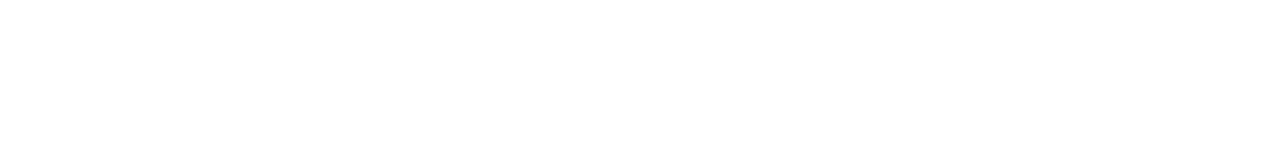
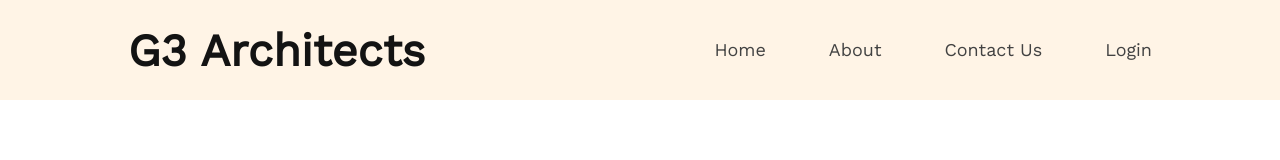
Before and after one commit to sagor729/g3-architect, a plain HTML site: page index.html in a window 1280 px wide. Drawn offline with nearby package versions, Linux system fonts and the light colour scheme.

Commit message:
second Commit

```diff
--- a/css/style.css
+++ b/css/style.css
@@ -0,0 +1,56 @@
+/* utilites  */
+@import url('https://fonts.googleapis.com/css2?family=Work+Sans&display=swap');
+
+* {
+    margin: 0;
+    padding: 0;
+}
+
+body {
+    font-family: 'Work Sans', sans-serif;
+}
+
+/* Header start  */
+header {
+    width: 100%;
+    background: rgba(255, 144, 14, 0.1);
+}
+
+nav {
+    width: 80%;
+    margin: auto;
+    height: 100px;
+    display: flex;
+    justify-content: space-between;
+    align-items: center;
+}
+
+.logo h1 {
+    font-weight: 700;
+    font-size: 45px;
+    line-height: 53px;
+    color: #131313;
+}
+
+nav ul {
+    display: flex;
+    align-items: center;
+}
+
+nav ul li {
+    list-style: none;
+}
+
+nav ul li a {
+    text-decoration: none;
+    font-size: 18px;
+    line-height: 26px;
+    color: #424242;
+    margin-left: 63px;
+}
+
+nav ul li a:hover {
+    text-decoration: underline;
+
+}
+/* header banner start  */
--- a/index.html
+++ b/index.html
@@ -10,7 +10,22 @@
 </head>
 
 <body>
+    <header>
+        <nav>
+            <div class="logo">
+                <h1>G3 Architects</h1>
+            </div>
+            <ul>
+                <li><a href="#">Home</a></li>
+                <li><a href="#">About</a></li>
+                <li><a href="#">Contact Us</a></li>
+                <li><a href="#">Login</a></li>
+            </ul>
+        </nav>
+        <div class="header_banner">
 
+        </div>
+    </header>
 </body>
 
 </html>
```
